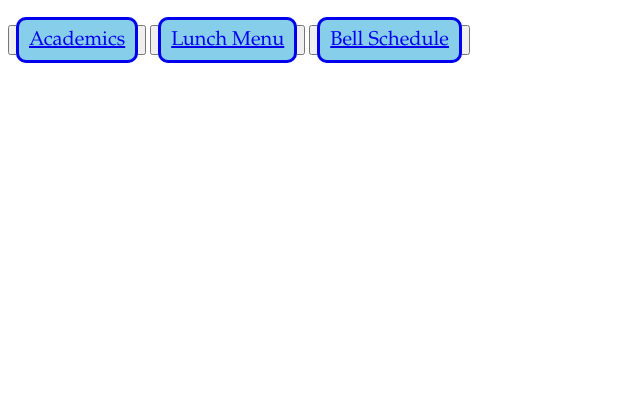
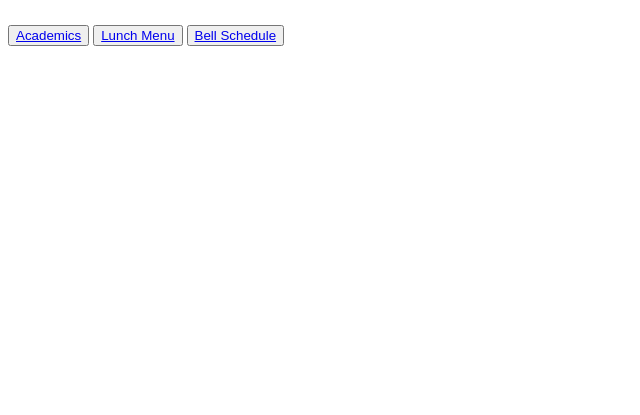
Before and after one commit to mrDoong22/edutech, a plain HTML site: page index.html in a window 1280 px wide. Shown: the part 385-800 px from the top of the page, without its empty margins (0-640 px from the left). Drawn offline with Linux system fonts and the light colour scheme.

Commit message:
Update style3.css

```diff
--- a/style3.css
+++ b/style3.css
@@ -6,12 +6,3 @@ h1 {
   margin-bottom: 40px;
 
 }
-a[href$=".html"] {
-  font-family: Garamond;
-  font-size: 20px;
-  border: solid;
-  border-radius: 10px;
-  padding: 10px;
-  background-color: skyblue;
-  margin: 5px auto;
-}
```
